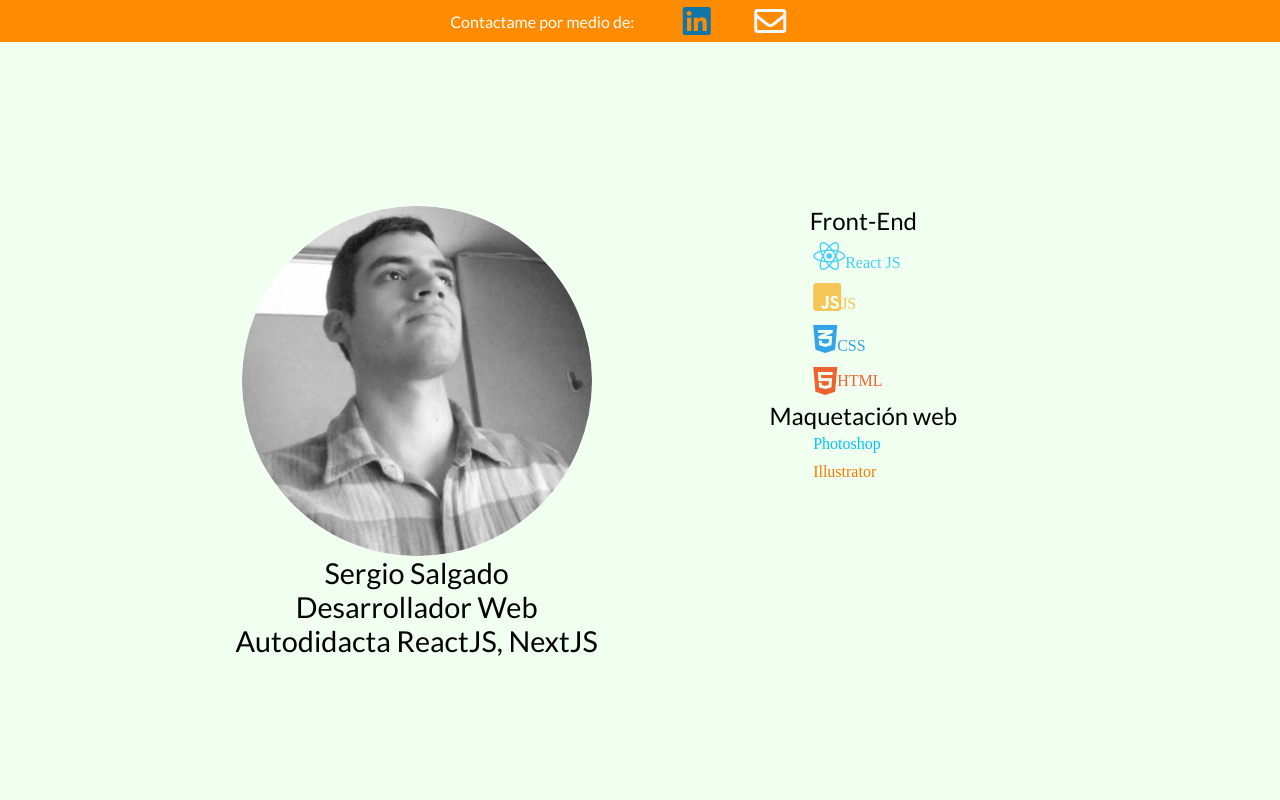
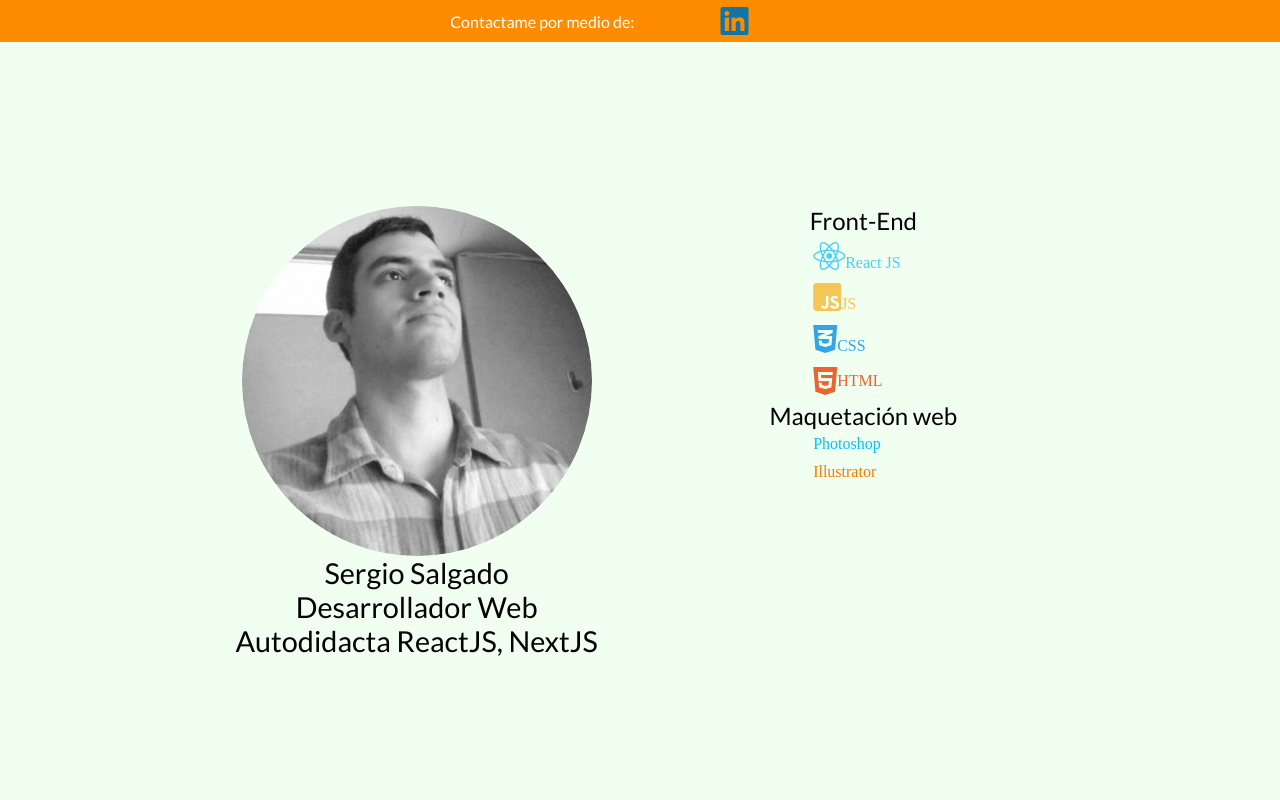
Before and after one commit to Pablosal/pablosal.github.io, a website: page index.html in a window 1280 px wide. Shown: the top 800 px of the page. Drawn offline with nearby package versions, Linux system fonts and the light colour scheme; some icons are missing.

Commit message:
Update index.html

```diff
--- a/index.html
+++ b/index.html
@@ -149,7 +149,7 @@
             <i class="fab fa-linkedin fa-2x"></i>
           </a>
 
-          <i id="correoIcon" class="far fa-envelope fa-2x"></i>
+
 
 
         </div>
```
